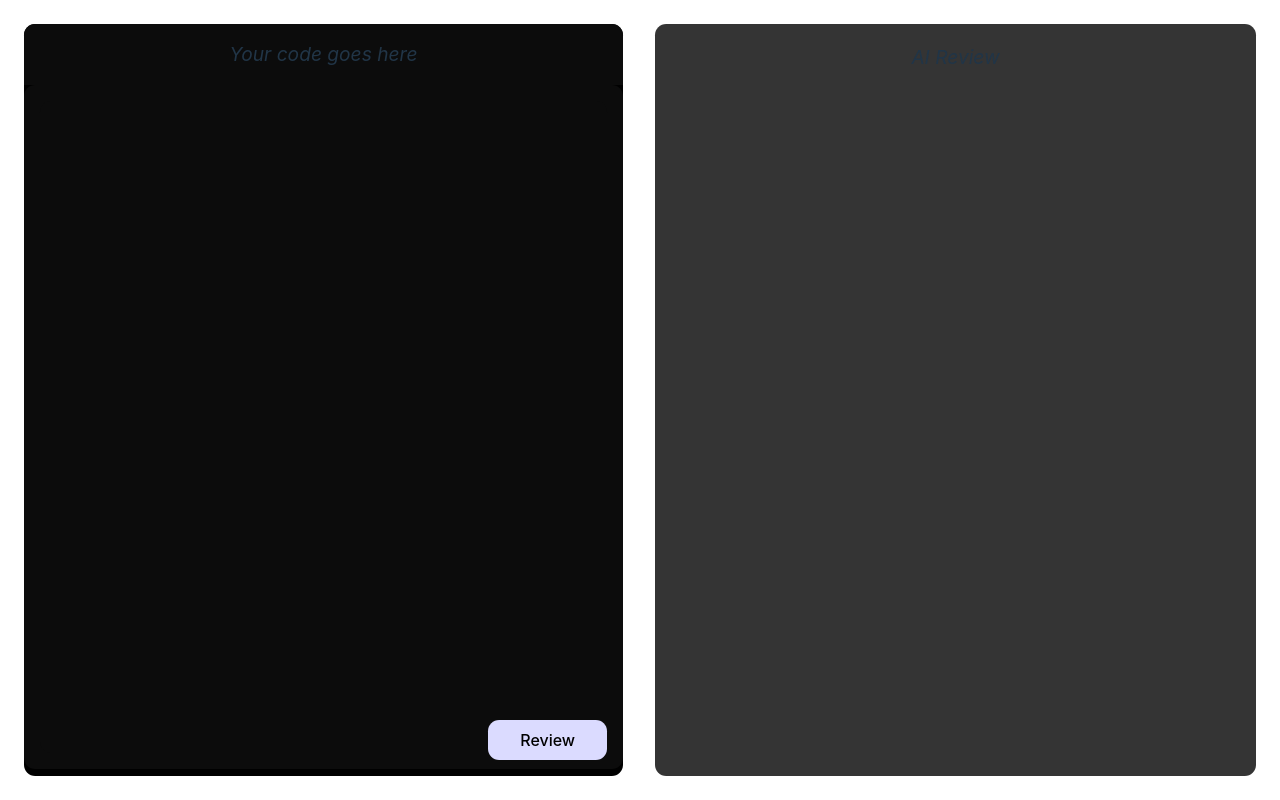
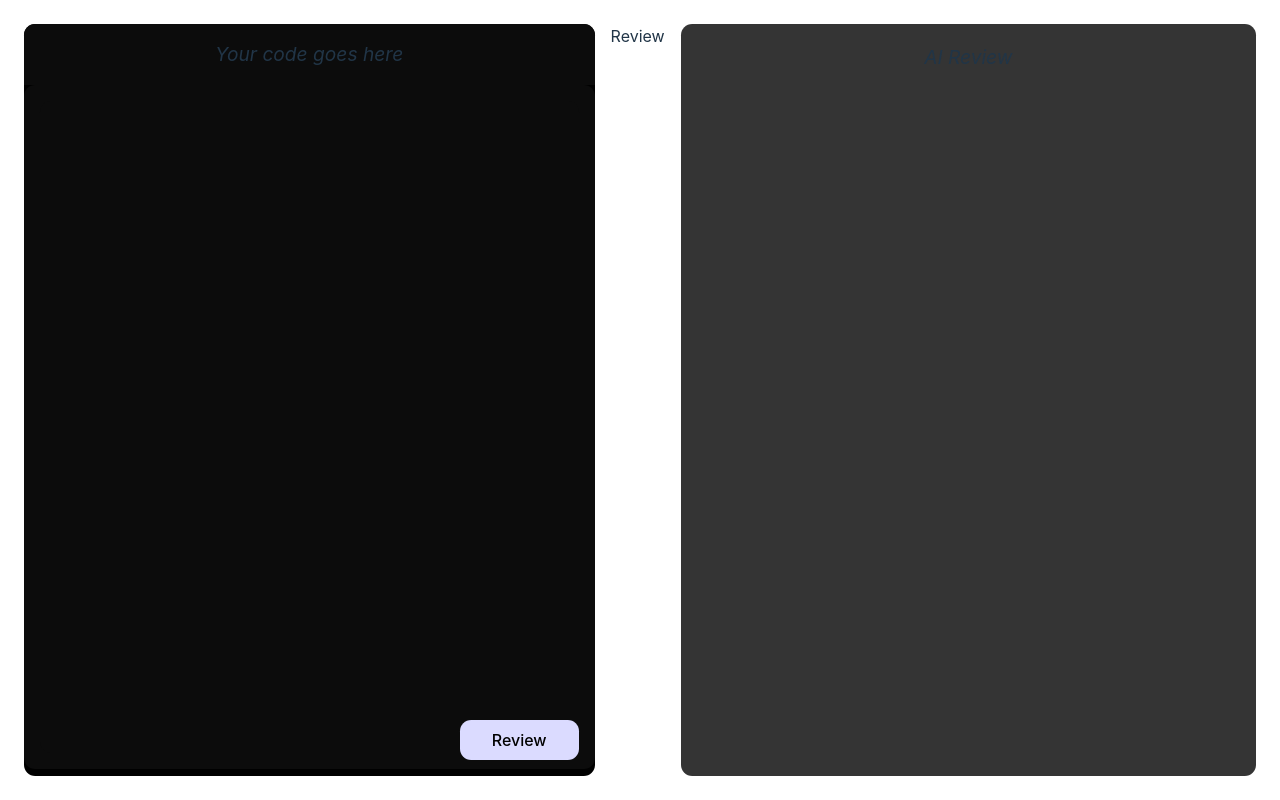
Before and after one commit to Devang-10/ai-code-reviewer, a React (Vite) app in the folder Frontend/: page / in a window 1280 px wide. Built offline with nearby package versions, Linux system fonts and the light colour scheme.

Commit message:
Changed some

```diff
--- a/Frontend/src/App.jsx
+++ b/Frontend/src/App.jsx
@@ -20,16 +20,9 @@ function App() {
     prism.highlightAll();
   }, []);
 
-  // async function reviewCode() {
-  //   const response = await axios.post("http://localhost:3000/ai/get-review", {
-  //     code,
-  //   });
-  //   setReview(response.data);
-  // }
   async function reviewCode() {
     setLoading(true);
-    const API_BASE_URL = process.env.REACT_APP_API_BASE;
-
+    const API_BASE_URL = import.meta.env.VITE_API_URL;
     try {
       const response = await axios.post(`${API_BASE_URL}/ai/get-review`, {
         code,
@@ -91,7 +84,7 @@ function App() {
               <span className="spinner"></span>Loading...
             </span>
           ) : (
-            ""
+            "Review"
           )}
         </div>
 
```
